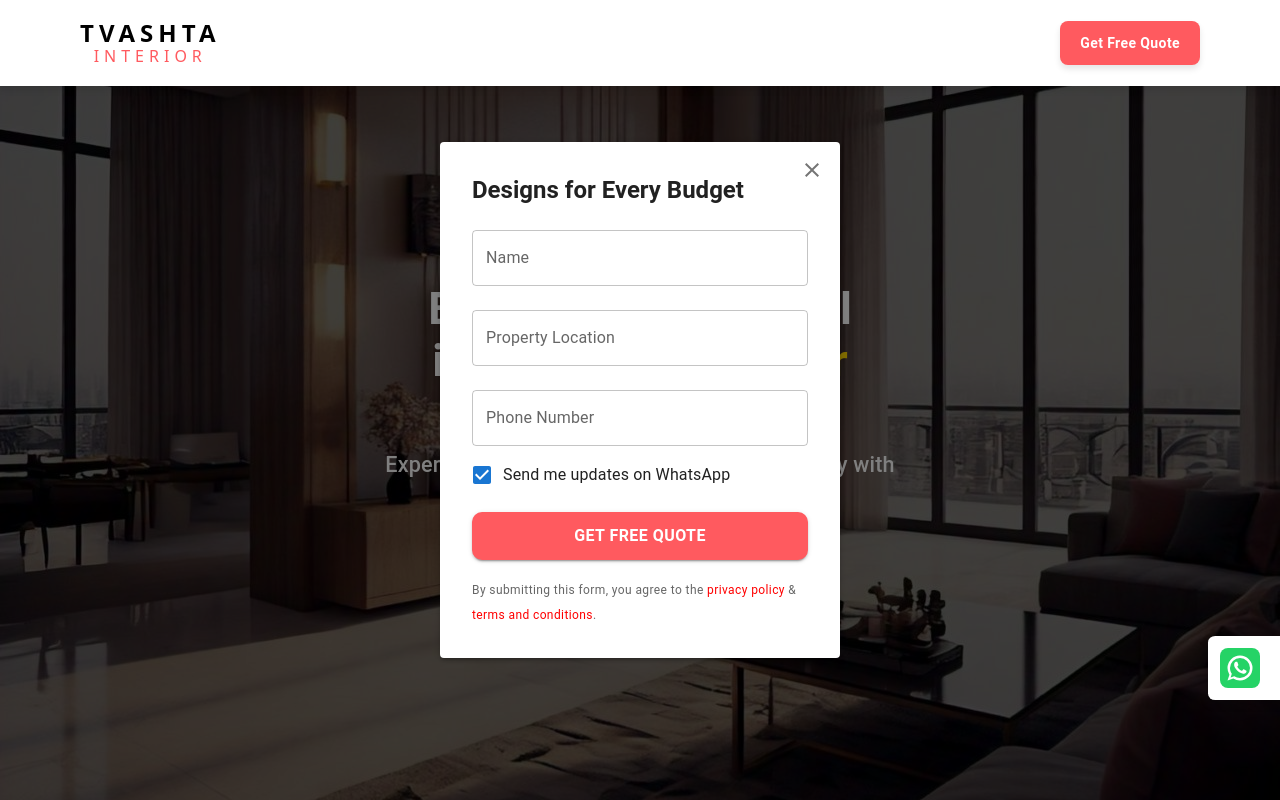
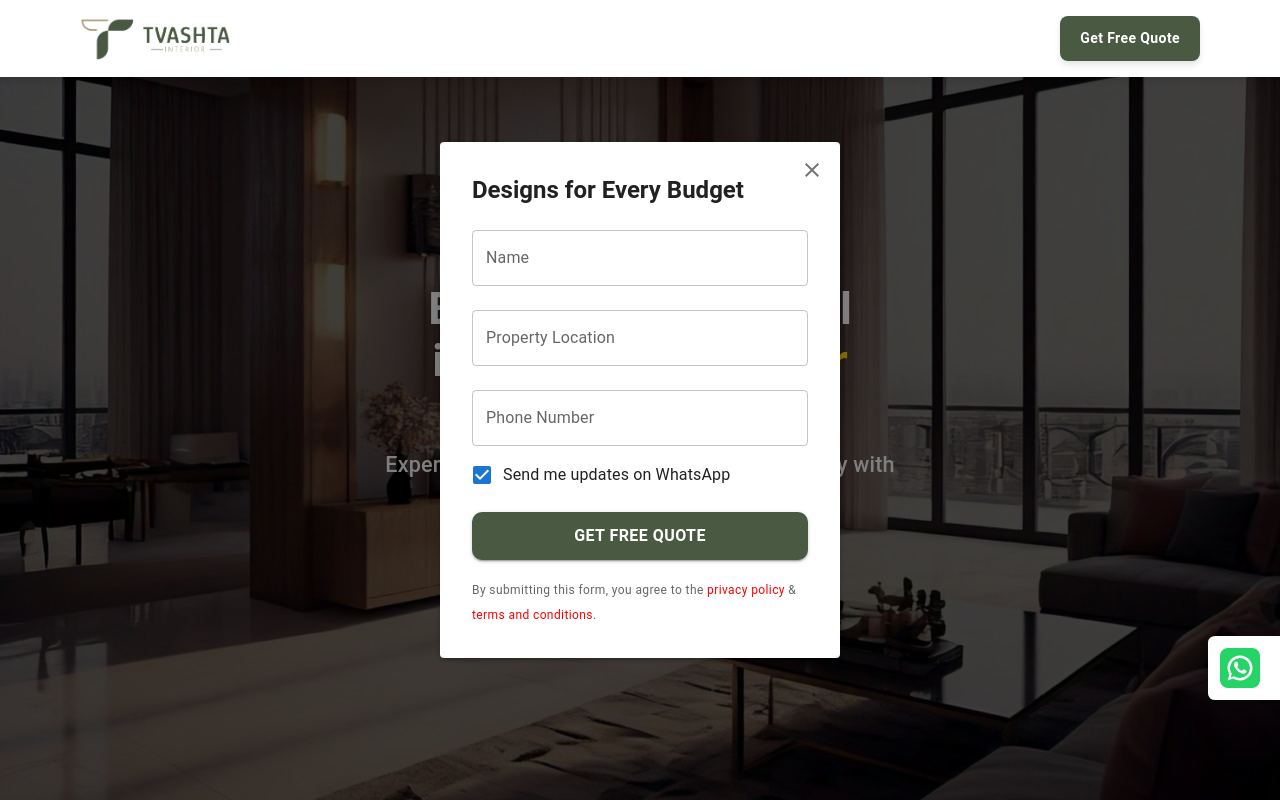
Before and after one commit to Rudreshcg/Decozone, a React (Vite) app: page / in a window 1280 px wide. Shown: the top 800 px of the page. Built offline with nearby package versions, Linux system fonts and the light colour scheme.

Commit message:
Updated code

```diff
--- a/package.json
+++ b/package.json
@@ -1,5 +1,5 @@
 {
-  "homepage": "https://Rudreshcg.github.io/Decozone",
+  "homepage": "http://tvashtainterior.com",
   "name": "my-project",
   "private": true,
   "version": "0.0.0",
--- a/src/components/ContactModal/ContactModal.jsx
+++ b/src/components/ContactModal/ContactModal.jsx
@@ -122,7 +122,7 @@ const ContactModal = ({ open, setOpen }) => {
                         variant="contained"
                         fullWidth
                         sx={{
-                            bgcolor: "#FF5A5F",
+                            bgcolor: "#4a5942",
                             my: 2,
                             fontWeight: "bold",
                             p: "10px 16px",
--- a/src/components/Footer/Footer.jsx
+++ b/src/components/Footer/Footer.jsx
@@ -18,6 +18,8 @@ import {
   Pinterest,
   LinkedIn,
 } from "@mui/icons-material";
+import LogoPng from "../../assets/companyLogo/Logo.png";
+
 
 const Footer = () => {
   return (
@@ -32,16 +34,24 @@ const Footer = () => {
               whileInView="animate"
             >
               <Box display="flex" alignItems="center" mb={2}>
-                <img src={Logo} alt="Tvashta Logo" className="w-6" />
-                <Typography
+                <img
+                              src={LogoPng}
+                              alt="Logo"
+                              style={{
+                                maxWidth: '150px',
+                                height: 'auto',
+                              }}
+                            />
+                {/* <Typography
                   variant="h6"
                   fontWeight="bold"
                   ml={2}
                   minWidth="155px"
                 >
                   Tvashta Interior
-                </Typography>
+                </Typography> */}
               </Box>
+
               <Typography variant="h6" textAlign="center" color="burlywood">
                 Where design meets your dream lifestyle.
               </Typography>
--- a/src/components/HowItWorks/HowItWorks.jsx
+++ b/src/components/HowItWorks/HowItWorks.jsx
@@ -241,7 +241,7 @@ const HowItWorks = () => {
             <Button
                 variant="contained"
                 sx={{
-                    bgcolor: "#FF5A5F",
+                    bgcolor: "#4a5942",
                     my: 4,
                     fontWeight: "bold",
                     p: "10px 16px",
--- a/src/components/Navbar/Navbar.jsx
+++ b/src/components/Navbar/Navbar.jsx
@@ -1,17 +1,13 @@
 import React, { useState, useEffect } from "react";
 import {
   Button,
-  Typography,
 } from "@mui/material";
 import { motion } from "framer-motion";
 import ContactModal from "../ContactModal/ContactModal";
-
-
+import LogoPng from "../../assets/companyLogo/Logo.png";
 
 const Navbar = () => {
-  const [open, setOpen] = useState(false); // Initially, the modal is closed
-
-
+  const [open, setOpen] = useState(false);
 
   const handleOpen = () => {
     setOpen(true);
@@ -43,45 +39,22 @@ const Navbar = () => {
         className="bg-white shadow-md"
       >
         <div className="container mx-auto py-4 flex justify-between items-center">
-          {/* Logo Section */}
           <div style={{ textAlign: 'center' }}>
-  <Typography
-    variant="h5"
-    fontWeight="bold"
-    color="black"
-    sx={{
-      fontFamily: 'var(--primaryHeaderFont)',
-      fontStyle: 'normal',
-      letterSpacing: '5px',
-      fontSize: { xs: '18px', sm: '20px', md: '24px' },
-      lineHeight: { xs: '1.2', sm: '1.3', md: '1.4' },
-    }}
-  >
-    TVASHTA
-  </Typography>
-  <Typography
-    variant="subtitle1"
-    fontWeight="medium"
-    color="#FF5A5F"
-    sx={{
-      fontFamily: 'var(--primaryHeaderFont)',
-      fontStyle: 'normal',
-      letterSpacing: '5px',
-      marginTop: { xs: '-4px', sm: '-6px', md: '-8px' },
-      fontSize: { xs: '12px', sm: '14px', md: '16px' },
-    }}
-  >
-    INTERIOR
-  </Typography>
-</div>
+            <img
+              src={LogoPng}
+              alt="Logo"
+              style={{
+                maxWidth: '150px',
+                height: 'auto',
+              }}
+            />
+          </div>
 
-
-          {/* Call-to-Action Button */}
           <div>
             <Button
               variant="contained"
               sx={{
-                bgcolor: "#FF5A5F",
+                bgcolor: "#4a5942",
                 fontWeight: "bold",
                 padding: "10px 20px",
                 borderRadius: "8px",
--- a/src/components/Services/Services.jsx
+++ b/src/components/Services/Services.jsx
@@ -176,7 +176,7 @@ const Services = () => {
           <Button
             variant="contained"
             sx={{
-              bgcolor: "#FF5A5F",
+              bgcolor: "#4a5942",
               my: 4,
               fontWeight: "bold",
               p: "10px 16px",
--- a/vite.config.js
+++ b/vite.config.js
@@ -4,5 +4,5 @@ import react from '@vitejs/plugin-react'
 // https://vitejs.dev/config/
 export default defineConfig({
   plugins: [react()],
-  base: "/Decozone/",
+  base: "/",
 })
```
Also changed, not shown: src/assets/companyLogo/Logo.jpg (added), src/assets/companyLogo/Logo.png (added).
